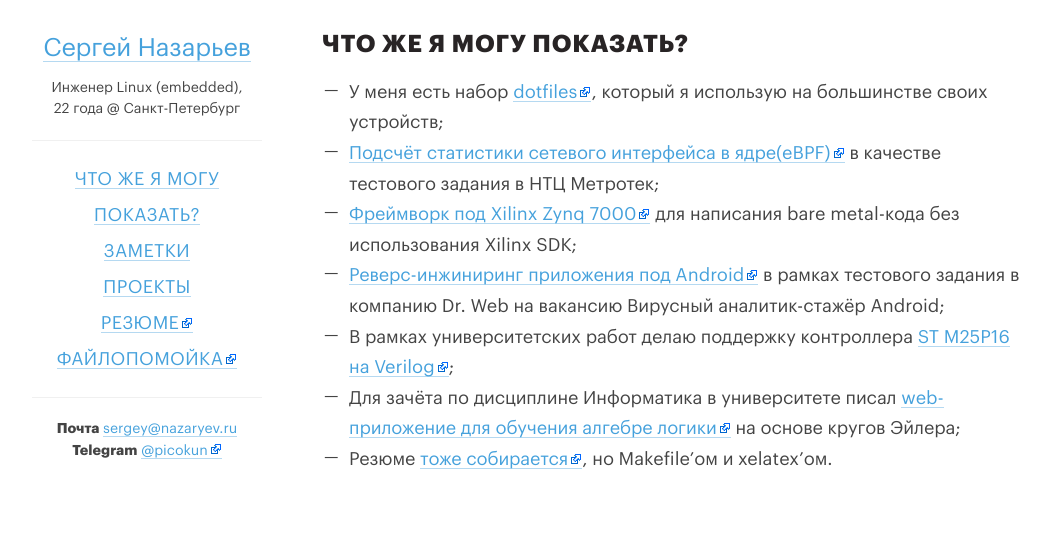
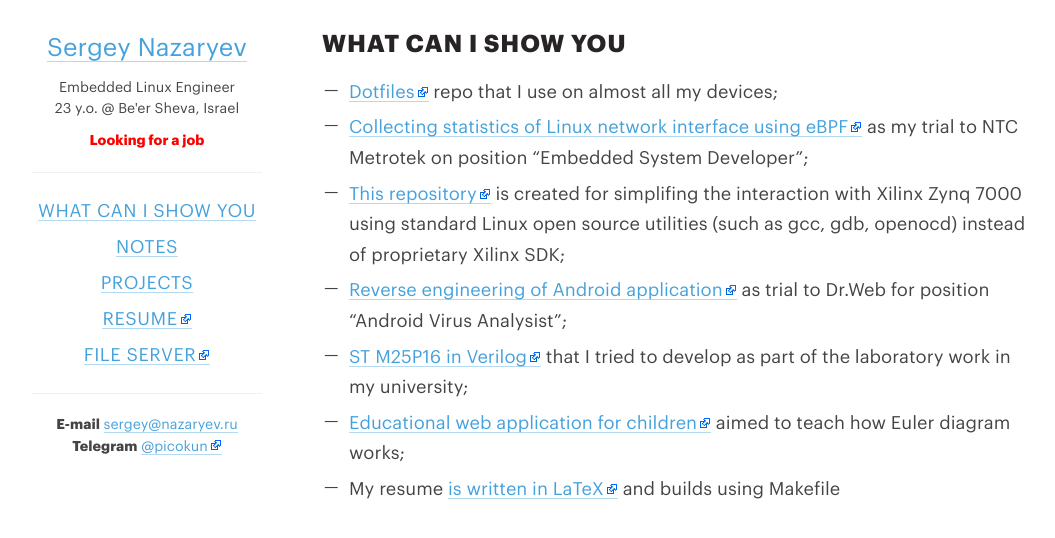
Before and after one commit to 3ap/3ap.github.io, a Jekyll site: the page built from index.md, in a window 1280 px wide, cut to the strip 0-561 px from the top of the page. Shown: the top 538 px of the strip, without its empty margins (28-1083 px from the left). Built offline with Jekyll 4.4.1, drawn with Linux system fonts in a browser that asks for light colours; our own code applies the rules of GitHub Pages for plain Markdown files.

```diff
--- a/_config.yml
+++ b/_config.yml
@@ -1,22 +1,18 @@
-name: Сергей Назарьев
-position: Инженер Linux (embedded)
-location: Санкт-Петербург
-age: 22 года
+name: Sergey Nazaryev
+position: Embedded Linux Engineer
+location: Be'er Sheva, Israel
+age: 23 y.o.
 email: sergey@nazaryev.ru
 telegram: picokun
-description: Сергей Назарьев. Разработчик всяких IT-штук. Санкт-Петербург.
+description: Sergey Nazaryev
 markdown: kramdown
 
 links:
-  - title: "Резюме"
-    url:   "http://nazaryev.ru/resume.pdf"
+  - title: "Resume"
+    url:   "http://tmp.nazaryev.ru/resume-eng.pdf"
 
-  - title: "Файлопомойка"
+  - title: "File server"
     url:   "http://files.nazaryev.ru/"
-
-exclude:
-  - Gemfile
-  - Gemfile.lock
 
 services:
   - title: "Фильтр twitch-стримов"
@@ -33,11 +29,11 @@ sites:
     url:   "http://gazovik.ru"
 
   - title: "Океан-тур"
-    url:   "http://okean-tur.ru"
+    url:   "http://web.archive.org/web/20190410032411/http://www.okean-tur.ru/"
 
 products:
   - title: "MobiumApps"
-    url: http://cp.mobiumapps.com
+    url: http://web.archive.org/web/20170422022141/cp.mobiumapps.com/login
     screenshot: assets/products/mobium.png
     icon: assets/products/mobium_icon.png
     tags: [ asp.net, вёрстка ]
@@ -58,7 +54,7 @@ products:
                    верстальщиком и дизайнером.
 
   - title: "Эксхостинг"
-    url: unknown
+    url: http://web.archive.org/web/20120908054441/http://www.ex-hosting.ru/
     screenshot: assets/products/exhosting.png
     icon: assets/products/exhosting_icon.png
     tags: [ php, linux ]
@@ -87,7 +83,7 @@ products:
                    вместо традиционного бумажного меню.
 
   - title: "Юрком"
-    url: http://cpt-yurcom.ru
+    url: http://web.archive.org/web/20180428172144/https://cpt-yurcom.ru/
     screenshot: assets/products/yurcom.png
     icon: assets/products/yurcom_icon.png
     tags: [ php, modx ]
--- a/_includes/nav.html
+++ b/_includes/nav.html
@@ -4,8 +4,9 @@
       <a href="/" class="title-link">{{ site.name }}</a>
     </div>
     <div class="contacts__info">
-      <div class="contacts__position">{{ site.position }},</div>
+      <div class="contacts__position">{{ site.position }}</div>
       <span id="age">{{ site.age }}</span> @ {{ site.location }}
+      <span style="color: red; display: block; margin-top: 10px;"><b>Looking for a job</b></span>
     </div>
   </div>
 
@@ -29,7 +30,7 @@
   </menu>
 
   <div class="email">
-    <b>Почта</b>
+    <b>E-mail</b>
     <a href="mailto:{{ site.email }}">{{ site.email }}</a>
     <br>
     <b>Telegram</b>
--- a/assets/style.css
+++ b/assets/style.css
@@ -316,6 +316,7 @@ main ul li:before {
 
 ul p, main p, ul {
   line-height: 1.7;
+  padding-bottom: 5px;
 }
 
 main ul p {
--- a/index.md
+++ b/index.md
@@ -2,37 +2,37 @@
 layout: page
 ---
 
-Что же я могу показать?
-=======================
+What can I show you
+===================
 
-  - У меня есть набор [dotfiles][dotfiles], который я использую на
-    большинстве своих устройств;
+  - [Dotfiles][dotfiles] repo that I use on almost all my
+    devices;
 
-  - [Подсчёт статистики сетевого интерфейса в ядре(eBPF)][ifstat] в
-    качестве тестового задания в НТЦ Метротек;
+  - [Collecting statistics of Linux network interface using eBPF][ifstat]
+    as my trial to NTC Metrotek on position "Embedded System
+    Developer";
 
-  - [Фреймворк под Xilinx Zynq 7000][zybo-z7] для написания bare
-    metal-кода без использования Xilinx SDK;
+  - [This repository][zybo-z7] is created for simplifing the interaction with
+    Xilinx Zynq 7000 using standard Linux open source utilities (such
+    as gcc, gdb, openocd) instead of proprietary Xilinx SDK;
 
-  - [Реверс-инжиниринг приложения под Android][drweb] в рамках
-    тестового задания в компанию Dr. Web на вакансию Вирусный
-    аналитик-стажёр Android;
+  - [Reverse engineering of Android application][drweb] as trial to
+    Dr.Web for position "Android Virus Analysist";
 
-  - В рамках университетских работ делаю поддержку контроллера
-    [ST M25P16 на Verilog][m25p16];
+  - [ST M25P16 in Verilog][m25p16] that I tried to develop as part
+    of the laboratory work in my university;
 
-  - Для зачёта по дисциплине Информатика в университете писал
-    [web-приложение для обучения алгебре логики][euler] на основе
-    кругов Эйлера;
+  - [Educational web application for children][euler] aimed to teach
+    how Euler diagram works;
 
-  - Резюме [тоже собирается][resume], но Makefile'ом и xelatex'ом.
+  - My resume [is written in LaTeX][resume] and builds using Makefile
 
-[resume]: http://git.nazaryev.ru/cgit/resume.git
-[euler]: http://git.nazaryev.ru/cgit/euler.git
-[csbook]: http://git.nazaryev.ru/cgit/csbook.git
-[drweb]: http://git.nazaryev.ru/cgit/drweb-aptitude-test.git
-[m25p16]: http://git.nazaryev.ru/cgit/circuit-design-lab234.git
-[medfilter]: http://git.nazaryev.ru/cgit/metrotek-aptitude-test.git
-[dotfiles]: http://git.nazaryev.ru/cgit/dotfiles.git
+[resume]: http://git.nazaryev.ru/resume.git
+[euler]: http://git.nazaryev.ru/euler.git
+[csbook]: http://git.nazaryev.ru/csbook.git
+[drweb]: http://git.nazaryev.ru/drweb-aptitude-test.git
+[m25p16]: http://git.nazaryev.ru/circuit-design-lab234.git
+[medfilter]: http://git.nazaryev.ru/metrotek-aptitude-test.git
+[dotfiles]: http://git.nazaryev.ru/dotfiles.git
 [ifstat]: https://github.com/3ap/ifstat
 [zybo-z7]: https://github.com/3ap/zybo-z7-baremetal
--- a/notes.md
+++ b/notes.md
@@ -1,7 +1,7 @@
 ---
 layout: articles
-title: Заметки
+title: notes
 ---
 
-Заметки
-=======
+Notes
+=====
--- a/projects.md
+++ b/projects.md
@@ -1,7 +1,7 @@
 ---
 layout: projects
-title: Проекты
+title: Projects
 ---
 
-В чём я участвовал?
-===================
+In what I participated
+======================
```
Also changed, not shown: Gemfile (deleted, +0 -22 lines), Gemfile.lock (deleted), 4 other files.
